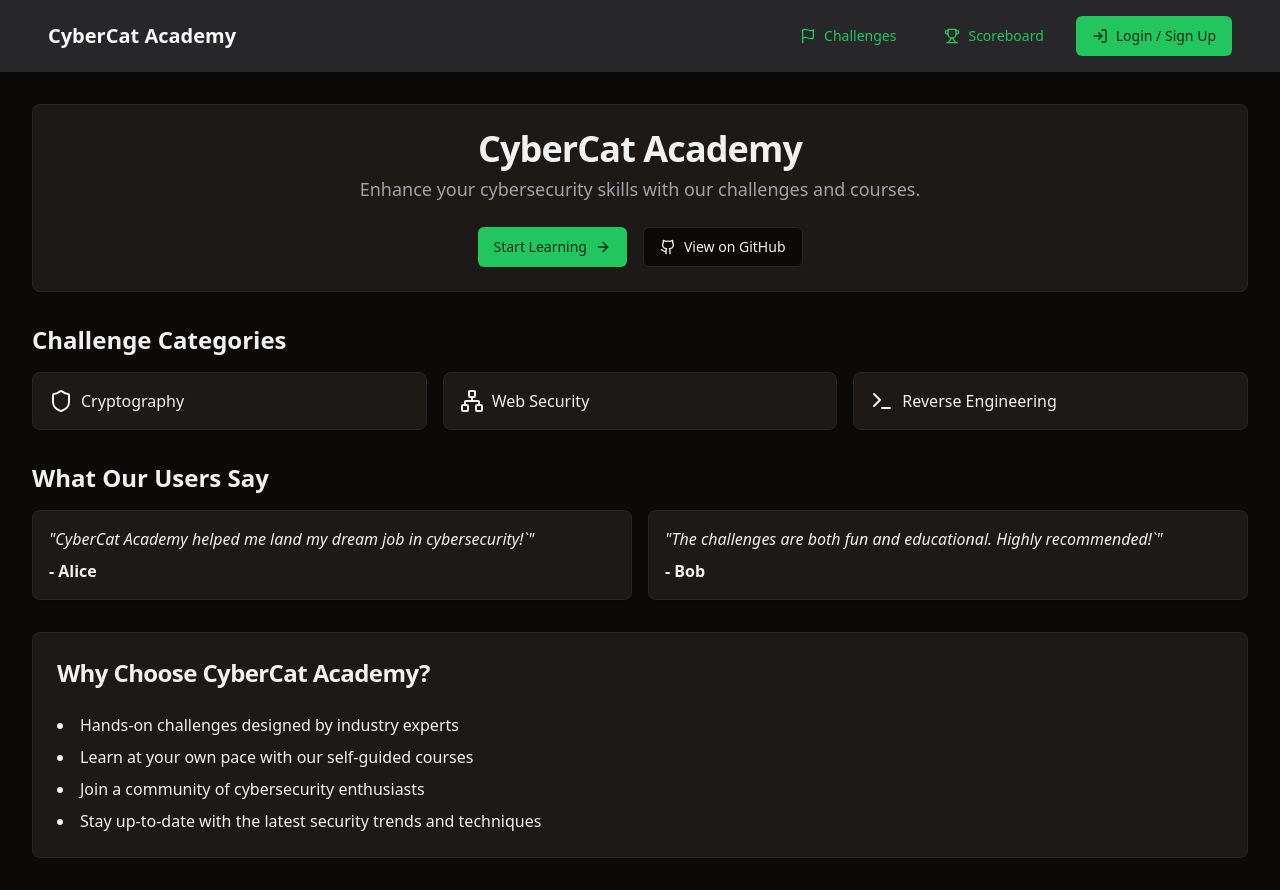
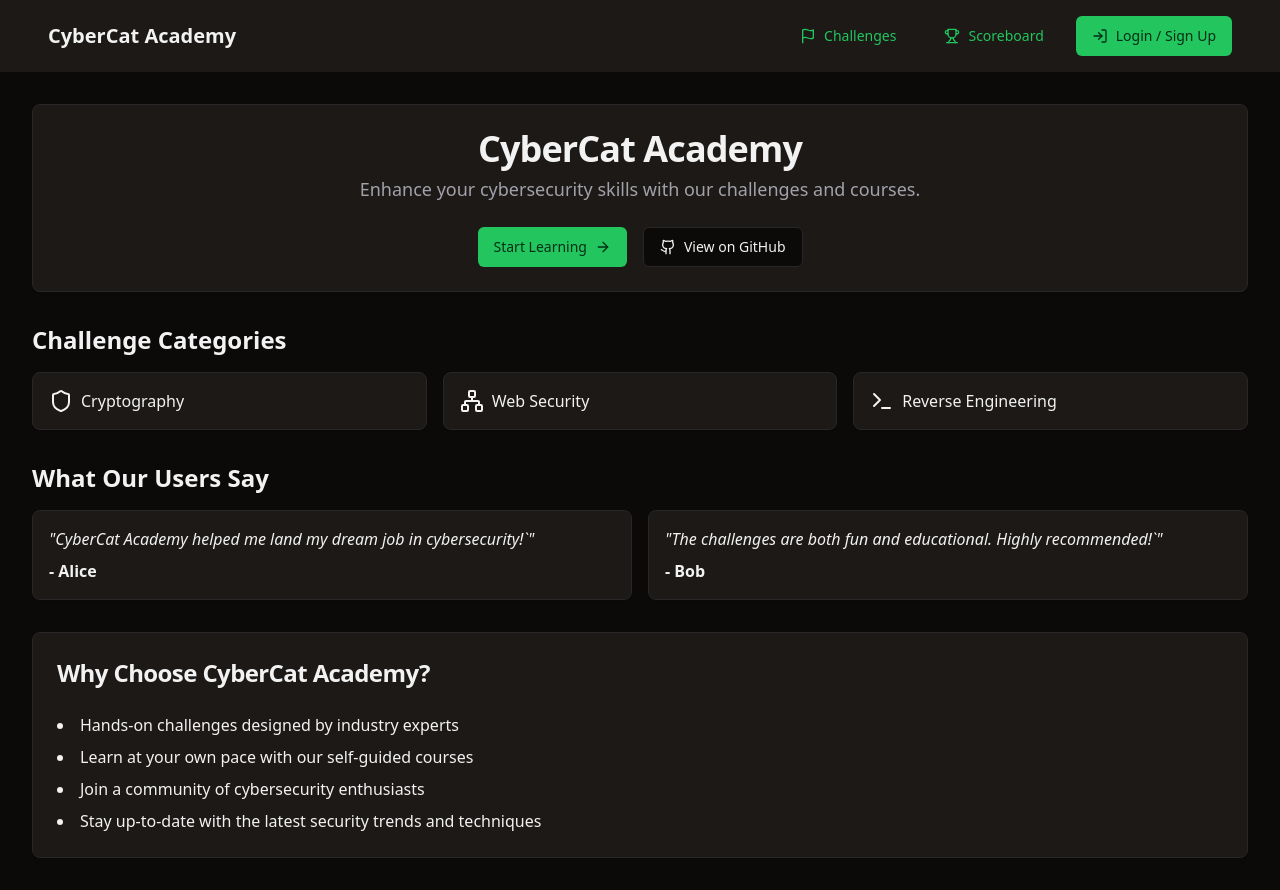
Before and after one commit to RaxoCoding/CyberCat-Academy, a Next.js app: page / in a window 1280 px wide. Built offline with nearby package versions, Linux system fonts and the light colour scheme; no server answers.

Commit message:
styling: Make navbar use card color scheme to stay consistent

```diff
--- a/src/app/layout.tsx
+++ b/src/app/layout.tsx
@@ -68,7 +68,7 @@ export default function RootLayout({
         <meta name="viewport" content="width=device-width, initial-scale=1" />
       </Head>
       <body>
-        <nav className="bg-secondary text-secondary-foreground p-4">
+        <nav className="bg-card text-card-foreground p-4">
           <div className="container mx-auto flex justify-between items-center">
             <div className="flex items-center">
               <Link href="/" className="text-xl font-bold mr-4">
@@ -83,7 +83,7 @@ export default function RootLayout({
                 <Menu className="h-6 w-6" />
               </Button>
             </div>
-            <div className={`md:flex items-center gap-4 ${isMenuOpen ? 'flex flex-col absolute top-16 left-0 right-0 bg-secondary p-4 z-50' : 'hidden'}`}>
+            <div className={`md:flex items-center gap-4 ${isMenuOpen ? 'flex flex-col absolute top-16 left-0 right-0 bg-card p-4 z-50' : 'hidden'}`}>
               <Button asChild variant="link" className="w-full md:w-auto justify-start">
                 <Link href="/challenges">
                   <Flag className="mr-2 h-4 w-4" />
```
